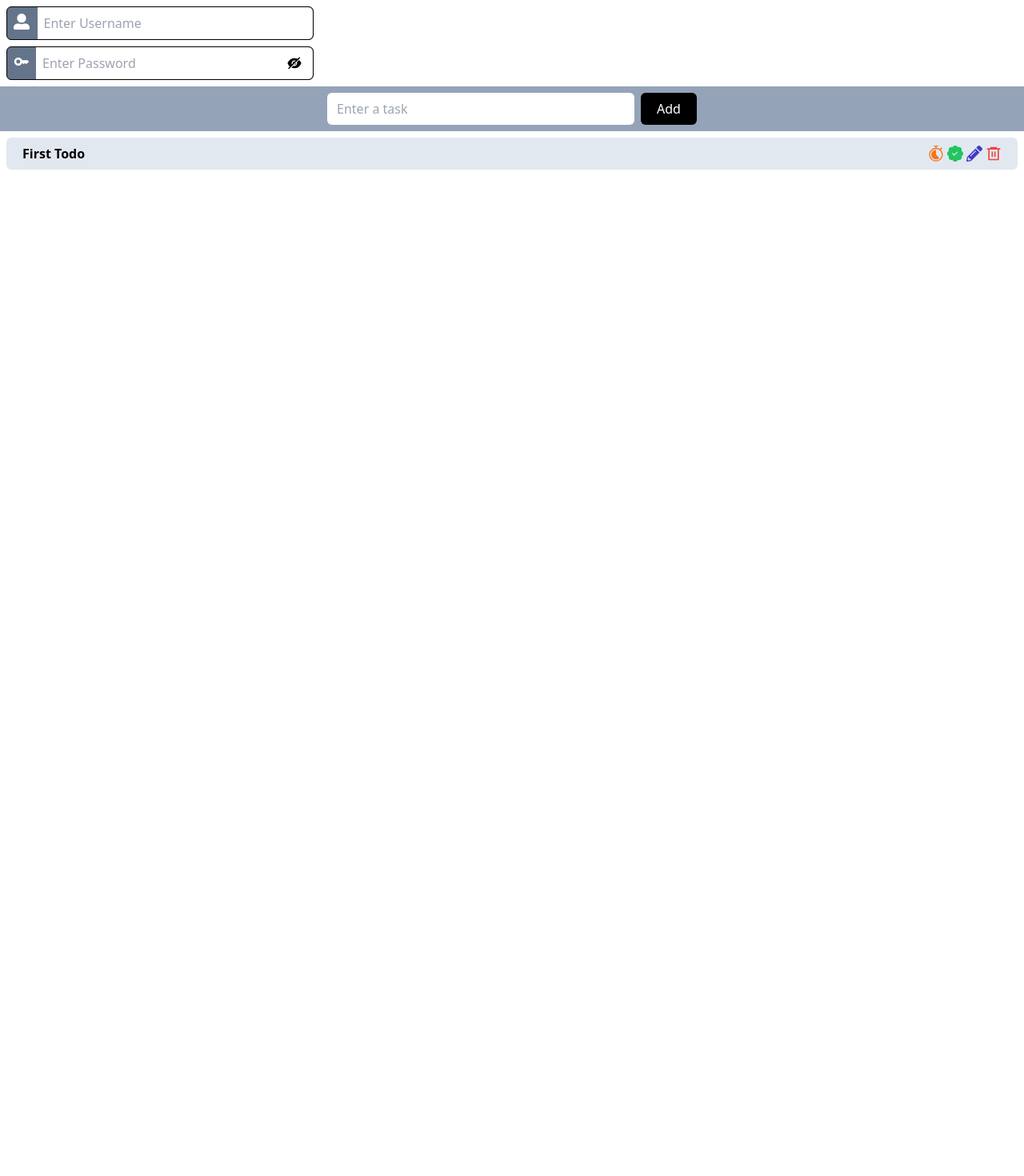
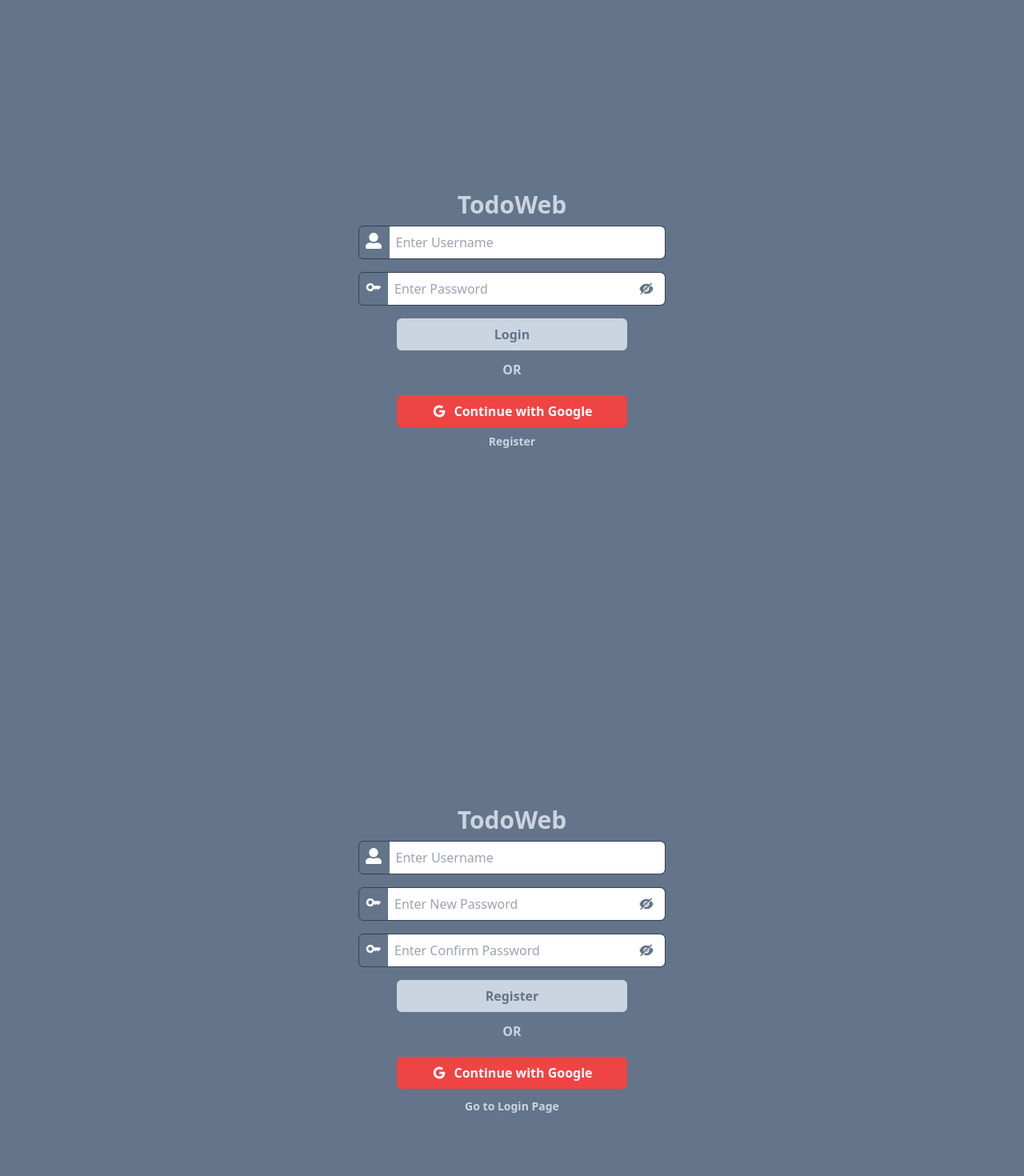
Before and after one commit to GulshanSS/todo-web, a React (Vite) app in the folder client/: page / in a window 1280 px wide. Shown: the top 1470 px of the page at 80% size. Before the commit the page ends 800 px from the top, so only its background shows below. Built offline with nearby package versions, Linux system fonts and the light colour scheme.

Commit message:
Added: Login & Register Page

```diff
--- a/client/src/App.tsx
+++ b/client/src/App.tsx
@@ -1,14 +1,14 @@
 import AddTodo from "./components/AddTodo/AddTodo";
-import PasswordInputField from "./components/Auth/PasswordInputField/PasswordInputField";
-import UsernameInputField from "./components/Auth/UsernameInputField/UsernameInputField";
 import Todo from "./components/Todo/Todo";
+import Login from "./pages/Auth/Login";
+import Register from "./pages/Auth/Register";
 
 const App = () => {
   return (
     <>
       <div>
-        <UsernameInputField />
-        <PasswordInputField />
+        <Login />
+        <Register />
         <AddTodo />
         <Todo />
       </div>
--- a/client/src/components/Auth/PasswordInputField/PasswordInputField.tsx
+++ b/client/src/components/Auth/PasswordInputField/PasswordInputField.tsx
@@ -2,24 +2,24 @@ import { useState } from "react";
 import { MdKey } from "react-icons/md";
 import { AiFillEyeInvisible, AiFillEye } from "react-icons/ai";
 
-const PasswordInputField = () => {
+const PasswordInputField = ({ placeholder }: { placeholder: string }) => {
   const [value, setValue] = useState("");
   const [toggle, setToggle] = useState(false);
   return (
     <>
-      <div className="w-96 flex rounded-md border border-solid border-black bg-slate-500 m-2">
+      <div className="w-96 flex rounded-md border border-solid border-slate-700 bg-slate-500 m-2">
         <div className="w-10 p-2 text-xl text-center text-white ">
           <MdKey />
         </div>
         <input
           className="w-full p-2 focus:outline-none"
           type={toggle ? "text" : "password"}
-          placeholder="Enter Password"
+          placeholder={placeholder}
           value={value}
           onChange={(e) => setValue(e.target.value)}
         />
         <button
-          className="w-10 text-xl bg-white rounded-r-md"
+          className="w-10 text-xl text-slate-500 bg-white rounded-r-md"
           onClick={(e) => setToggle(!toggle)}
         >
           {toggle ? <AiFillEye /> : <AiFillEyeInvisible />}
--- a/client/src/components/Auth/UsernameInputField/UsernameInputField.tsx
+++ b/client/src/components/Auth/UsernameInputField/UsernameInputField.tsx
@@ -5,7 +5,7 @@ const UsernameInputField = () => {
   const [value, setValue] = useState("");
   return (
     <>
-      <div className="w-96 flex rounded-md border border-solid border-black m-2 bg-slate-500">
+      <div className="w-96 flex rounded-md border border-solid border-slate-700 m-2 bg-slate-500">
         <div className="w-10 p-2 text-xl text-center text-white">
           <FaUserAlt />
         </div>
--- /dev/null
+++ b/client/src/pages/Auth/Login.tsx
@@ -0,0 +1,33 @@
+import PasswordInputField from "../../components/Auth/PasswordInputField/PasswordInputField";
+import UsernameInputField from "../../components/Auth/UsernameInputField/UsernameInputField";
+import { AiOutlineGoogle } from "react-icons/ai";
+
+const Login = () => {
+  return (
+    <>
+      <div className="w-screen h-screen flex flex-col justify-center items-center bg-slate-500">
+        <h3 className="text-3xl font-bold text-slate-300">TodoWeb</h3>
+        <UsernameInputField />
+        <PasswordInputField placeholder="Enter Password" />
+        <div className="flex flex-col items-center gap-1">
+          <button className="w-72 mt-2 px-5 py-2 text-slate-500 font-bold bg-slate-300 rounded-md">
+            Login
+          </button>
+          <span className="font-bold text-slate-300 my-2">OR</span>
+          <div className="flex justify-center items-center w-72 mt-2 px-5 py-2 text-white font-bold bg-red-500 rounded-md">
+            <span className="mr-2 text-xl">
+              <AiOutlineGoogle />
+            </span>
+            <button>Continue with Google</button>
+          </div>
+        </div>
+
+        <a className="mt-2 font-bold text-sm text-slate-300 cursor-pointer">
+          Register
+        </a>
+      </div>
+    </>
+  );
+};
+
+export default Login;
--- /dev/null
+++ b/client/src/pages/Auth/Register.tsx
@@ -0,0 +1,33 @@
+import PasswordInputField from "../../components/Auth/PasswordInputField/PasswordInputField";
+import UsernameInputField from "../../components/Auth/UsernameInputField/UsernameInputField";
+import { AiOutlineGoogle } from "react-icons/ai";
+
+const Register = () => {
+  return (
+    <>
+      <div className="w-screen h-screen flex flex-col justify-center items-center bg-slate-500">
+        <h3 className="text-3xl font-bold text-slate-300">TodoWeb</h3>
+        <UsernameInputField />
+        <PasswordInputField placeholder="Enter New Password" />
+        <PasswordInputField placeholder="Enter Confirm Password" />
+        <div className="flex flex-col items-center gap-1">
+          <button className="w-72 mt-2 px-5 py-2 text-slate-500 font-bold bg-slate-300 rounded-md">
+            Register
+          </button>
+          <span className="font-bold text-slate-300 my-2">OR</span>
+          <div className="flex justify-center items-center w-72 mt-2 px-5 py-2 text-white font-bold bg-red-500 rounded-md">
+            <span className="mr-2 text-xl">
+              <AiOutlineGoogle />
+            </span>
+            <button>Continue with Google</button>
+          </div>
+          <a className="mt-2 text-sm font-bold text-slate-300 cursor-pointer">
+            Go to Login Page
+          </a>
+        </div>
+      </div>
+    </>
+  );
+};
+
+export default Register;
```
